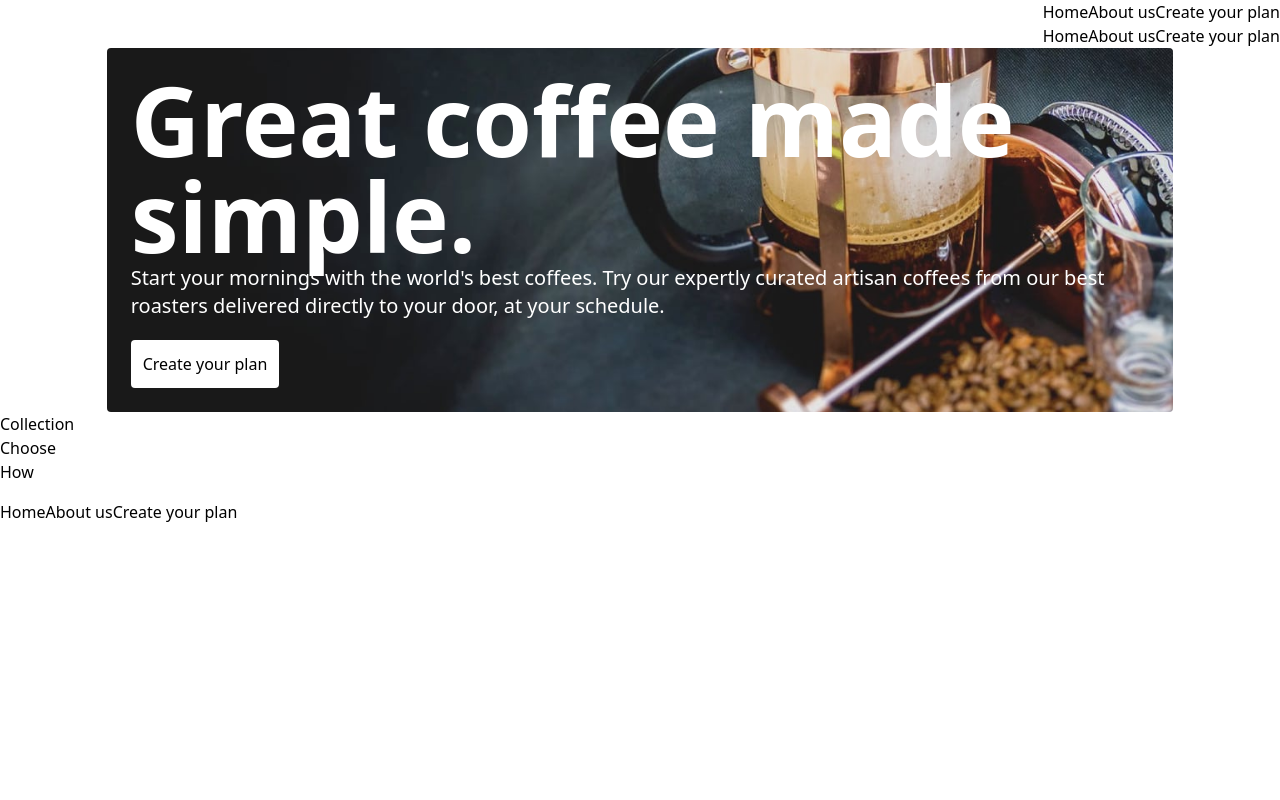
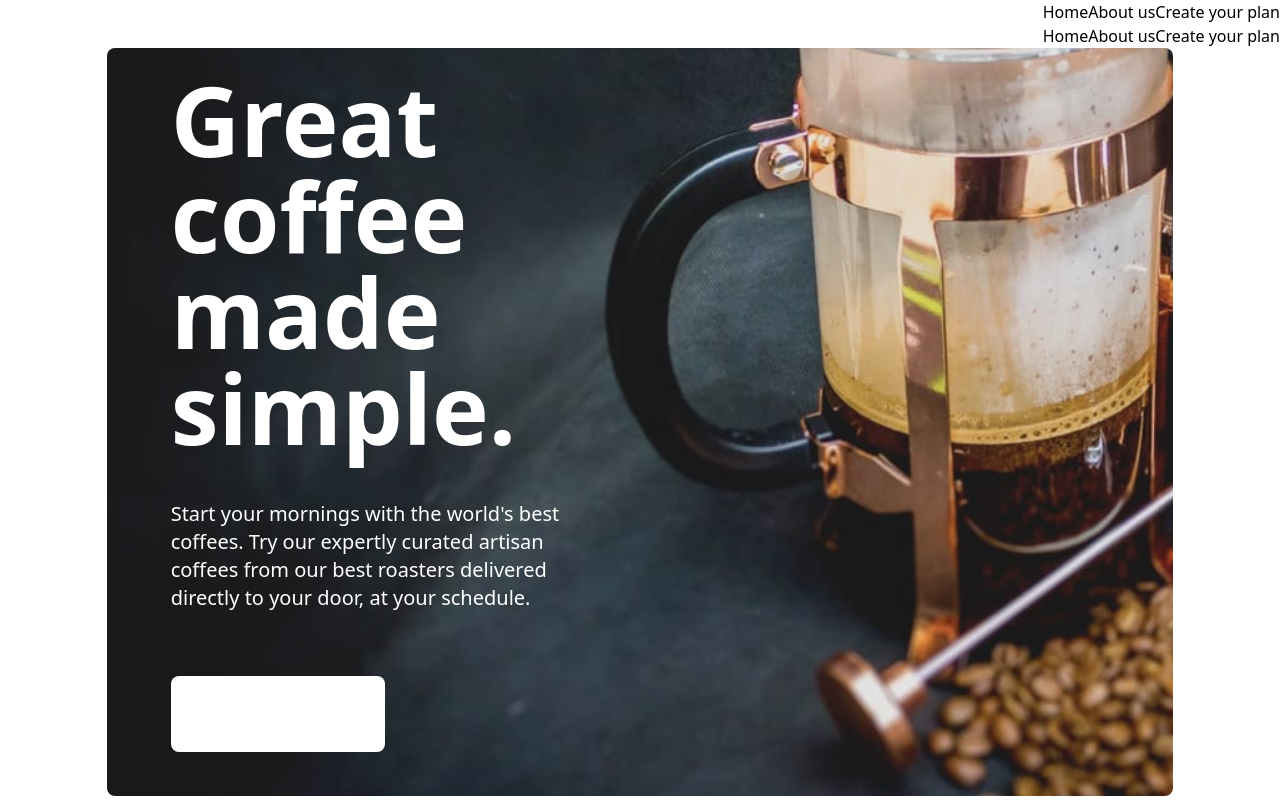
Before and after one commit to lawlawson/coffee-roasters, a React (Vite) app: page / in a window 1280 px wide. Built offline with nearby package versions, Linux system fonts and the light colour scheme.

Commit message:
added custom colour and edited header

```diff
--- a/src/components/Header/Header.jsx
+++ b/src/components/Header/Header.jsx
@@ -1,17 +1,17 @@
 const Header = () => {
   return (
     <div className='flex justify-center items-center'>
-      <div className="bg-[url('/src/assets/home/desktop/image-hero-coffeepress.jpg')] bg-no-repeat bg-center bg-cover p-6 rounded w-5/6">
-        <div className='container'>
+      <div className="bg-[url('/src/assets/home/desktop/image-hero-coffeepress.jpg')] bg-no-repeat bg-center bg-cover p-6 rounded-lg w-10/12">
+        <div className='w-2/5 ml-10'>
           <h1 className='text-8xl font-bold text-white'>
             Great coffee made simple.
           </h1>
-          <p className='text-white text-xl'>
+          <p className='text-white text-xl my-11'>
             Start your mornings with the world&apos;s best coffees. Try our
             expertly curated artisan coffees from our best roasters delivered
             directly to your door, at your schedule.
           </p>
-          <button className='bg-white p-3 rounded mt-5'>
+          <button className='bg-white p-3 rounded-lg my-5 text-xl font-bold text-white bg-green p-6'>
             Create your plan
           </button>
         </div>
--- a/src/pages/Home.jsx
+++ b/src/pages/Home.jsx
@@ -10,10 +10,10 @@ function Home() {
     <>
       <Navigation />
       <Header />
-      <Collection />
+      {/* <Collection />
       <Choose />
       <How />
-      <Footer />
+      <Footer /> */}
     </>
   );
 }
--- a/tailwind.config.js
+++ b/tailwind.config.js
@@ -2,7 +2,11 @@
 export default {
   content: ['./index.html', './src/**/*.{js,ts,jsx,tsx}'],
   theme: {
-    extend: {},
+    extend: {
+      colors: {
+        green: '#0E8784',
+      },
+    },
   },
   plugins: [],
 };
```
